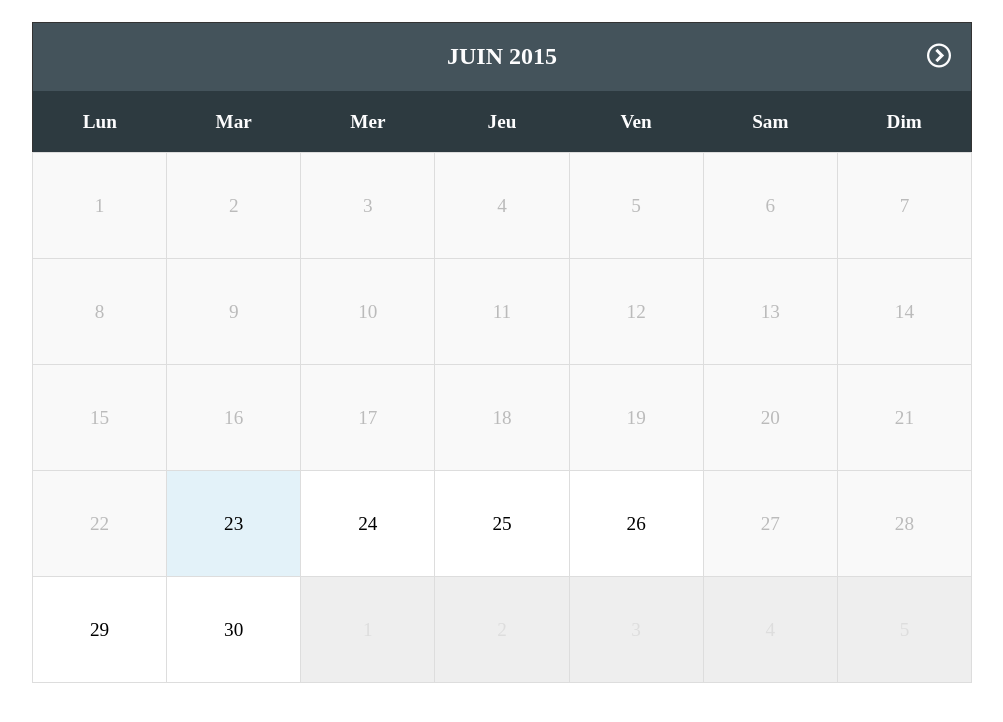
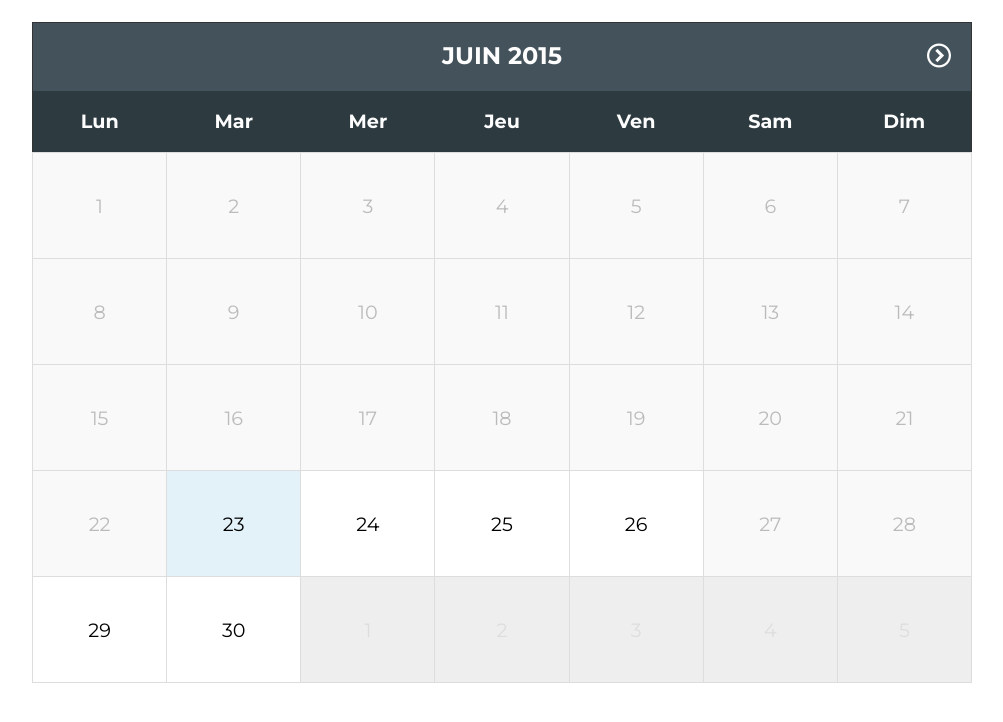
Before and after one commit to XStepien/Calendar, a PHP site: page / in a window 1280 px wide. Shown: the part 58-780 px from the top of the page, without its empty margins (138-1141 px from the left). Run offline with PHP 8.4, Linux system fonts and the light colour scheme; data comes from the database, SQL or seed files in the repository; some libraries are stand-ins or nearby versions; some web fonts are replaced.

Commit message:
Changement fonts

```diff
--- a/calendar.css
+++ b/calendar.css
@@ -58,6 +58,7 @@ header {
 
 /* Calendar */
 #calendar {
+    font-family: 'Montserrat', sans-serif;
     width: 100%;
     height: 640px;
     border-collapse:collapse;
@@ -194,6 +195,7 @@ header {
 
 /* SLOTS */
 .booking-content{
+    font-family: 'Open Sans', sans-serif;
     text-align: left;
 }
 
@@ -252,7 +254,6 @@ header {
 /* BOUTON */
 .btn {
     cursor: pointer;
-    font-family: "Open Sans",sans-serif;
 
     height: auto;
 
--- a/index.php
+++ b/index.php
@@ -6,6 +6,7 @@ include('calendar.php');
 <head lang="fr">
     <meta charset="UTF-8">
     <title>PHP/Jquery Calendar</title>
+    <link href='http://fonts.googleapis.com/css?family=Open+Sans:400,800,700|Montserrat:400,700' rel='stylesheet' type='text/css'>
     <link rel="stylesheet" href="calendar.css"/>
 </head>
 <body>
```
